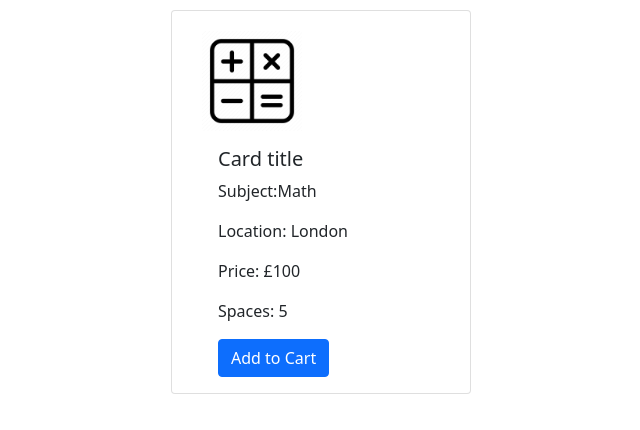
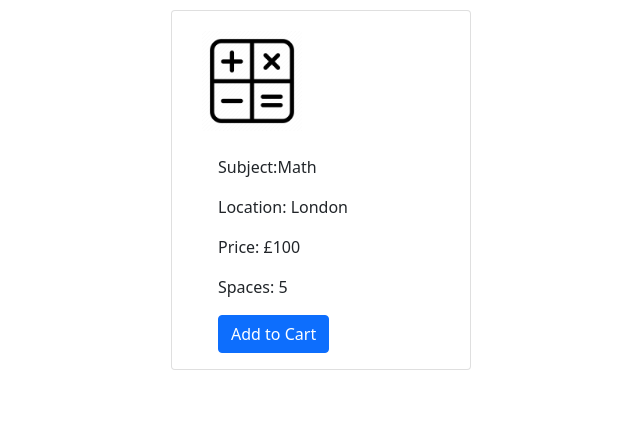
Before and after one commit to Group-Work-Web-Based-Dev/Group-Work-1, a plain HTML site: page index.html in a window 1280 px wide. Shown: the whole page, without its empty margins (319-959 px from the left). Drawn offline with nearby package versions, Linux system fonts and the light colour scheme.

Commit message:
Removed Title page and added space between subject

```diff
--- a/index.html
+++ b/index.html
@@ -14,7 +14,7 @@
     <div class="card mx-auto" style="width: 300px;padding-left:30px;padding-right: 30px;margin-top: 10px;padding-top: 20px;">
         <img v-bind:src="image" width="100" height="100">
         <div class="card-body">
-          <h5 class="card-title">Card title</h5>
+          <h5 class="card-title"></h5>
           <p class="cart-text" v-text="subject"></p>
           <p class="cart-text" v-text="location"></p>
           <p class="cart-text" v-text="price"></p>
```
